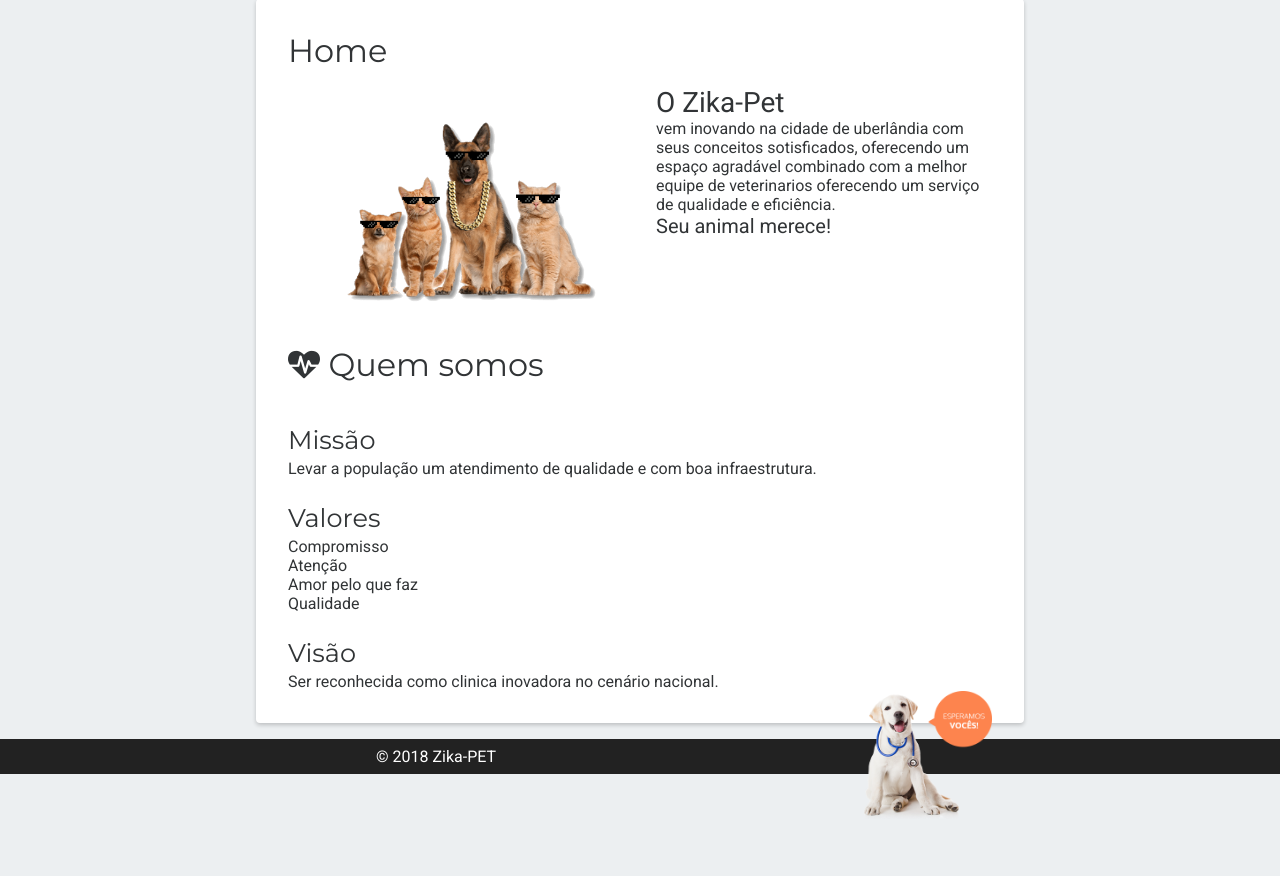
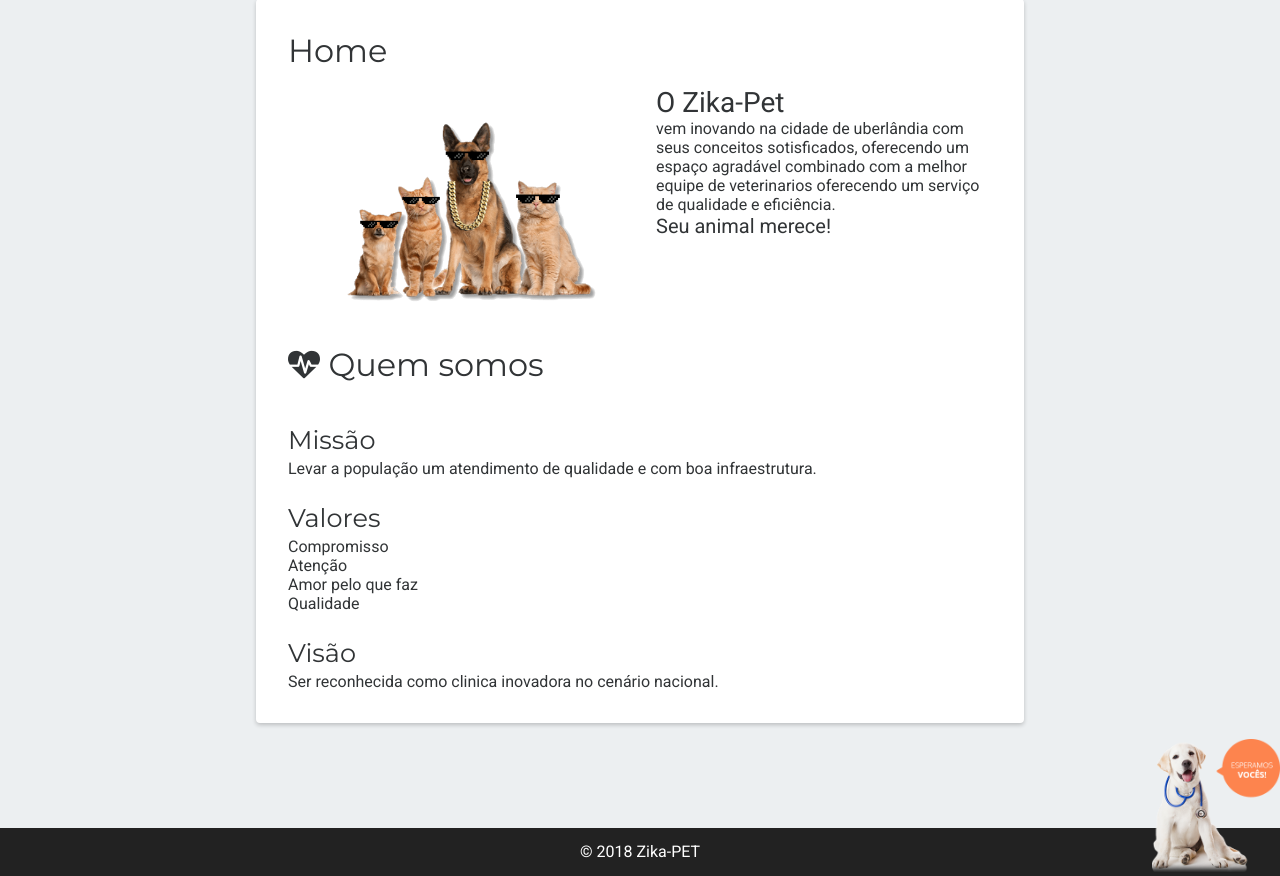
Before and after one commit to matheuspr96/Clinica-Veterinaria-Web_PPI, a PHP site: page / in a window 1280 px wide. Shown: the part 351-1227 px from the top of the page. Run offline with PHP 8.4, Linux system fonts and the light colour scheme; some libraries are stand-ins or nearby versions; some web fonts are replaced.

Commit message:
Arrumando alinhamento da imagem do footer

```diff
--- a/index.html
+++ b/index.html
@@ -59,7 +59,6 @@
 				<span class="fa fa-heartbeat"></span>
 				Quem somos
 			</h2>
-			<div>
 			<h3 class="cartao__subtitulo">Missão</h3>
 			<p>Levar a população um atendimento de qualidade e com boa infraestrutura.</p>
 
@@ -75,12 +74,6 @@
 
 			<h3 class="cartao__subtitulo">Visão</h3>
 			<p>Ser reconhecida como clinica inovadora no cenário nacional.</p>
-
-			</div>
-
-			<div>
-				<img class="img_context" src="images/799365.jpg">
-			</div>
 
 		</article>
 
@@ -154,6 +147,7 @@
 
 		</article>
 
+		<img class="imagem-footer" src="images/799365.jpg">
 		<footer class="footer"></footer>
 	</main>
 
--- a/scripts/index.js
+++ b/scripts/index.js
@@ -57,7 +57,7 @@ $(() => {
 	$(".mostra-login").click(e => $("#login-dialog").toggleClass("dialog_escondido"));
 
 	// Botão de entrar
-	$("#botao-login").click(e =>{
+	$("#botao-login").click(e => {
 		window.location = "./funcionalidades.html";
 	});
 
--- a/styles/index.css
+++ b/styles/index.css
@@ -50,11 +50,7 @@ body {
 .barra-topo__botao { display: block; }
 .barra-topo:hover .barra-topo__item { color: #313436; }
 .barra-topo__item_clicavel:hover { background-color: rgba(0, 0, 0, 0.03); }
-.barra-topo__item_clicavel:active {
-	background-color: rgba(0, 0, 0, 0.07);
-	box-shadow: 0 5px #666;
-	transform: translateY(2px);
- }
+.barra-topo__item_clicavel:active { background-color: rgba(0, 0, 0, 0.07); }
 .barra-topo__item_selecionado { color: #313436; }
 .barra-topo__item_mobile {
 	padding: calc((4rem - 16px) / 2);
@@ -86,7 +82,7 @@ body {
 	left: 0;
 	width: 100%;
 	padding: 6rem 0;
-	background-image: url(../images/clinica-veterinaria-preco.jpg);
+	background-image: url("../images/clinica-veterinaria-preco.jpg");
 	opacity: 0.40;
 }
 .header__titulo {
@@ -245,7 +241,8 @@ body {
 }
 
 .footer {
-	padding: 0.5rem;
+	height: 3rem;
+	line-height: 3rem;
 	text-align: center;
 	background-color: #222;
 	color: #FFF;
@@ -315,10 +312,11 @@ body {
 .menu__item:hover {
 	color: rgba(49, 52, 54, 1) !important;
 }
-.img_context {
-	height: 8rem;
+.imagem-footer {
+	position: relative;
 	width: 8rem;
-	float: right;
+	margin-bottom: -3rem;
+	margin-left: calc(100% - 8rem);
 }
 
 ::-webkit-scrollbar {
```
Lines whose indentation alone changed are shown as unchanged.
